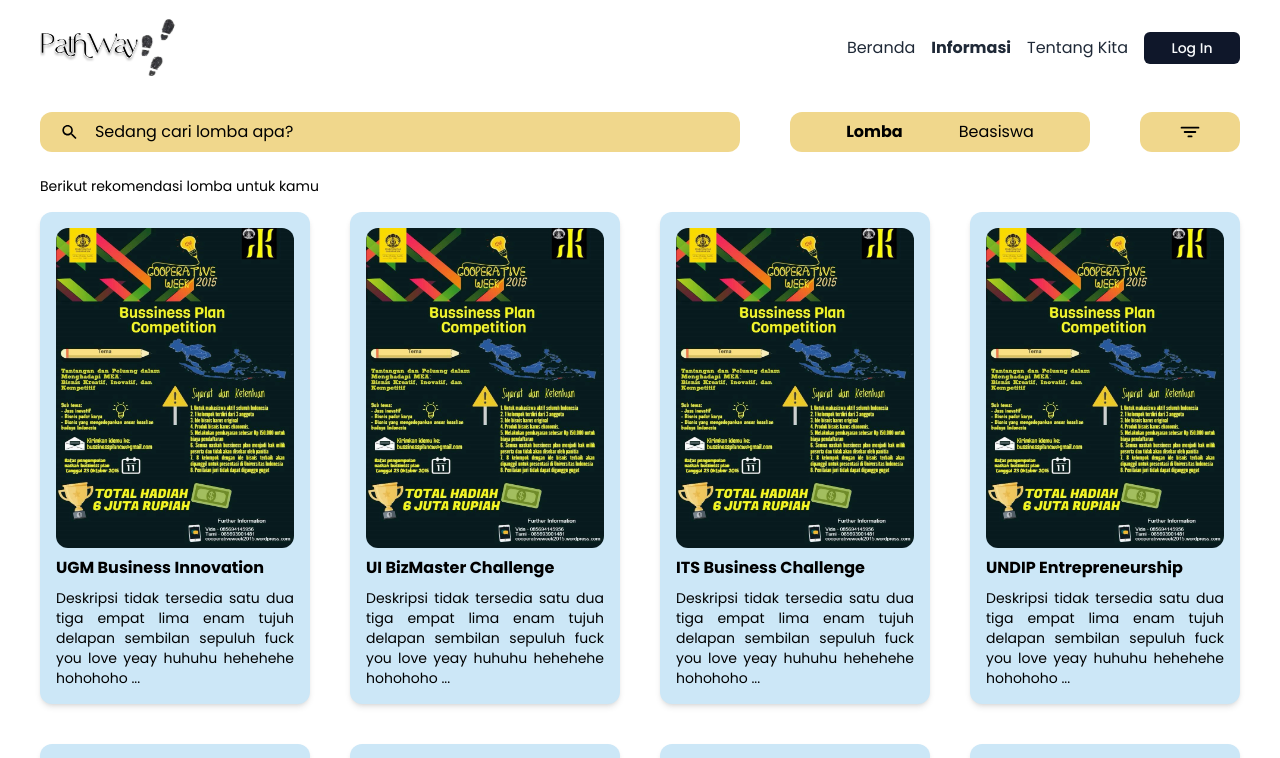
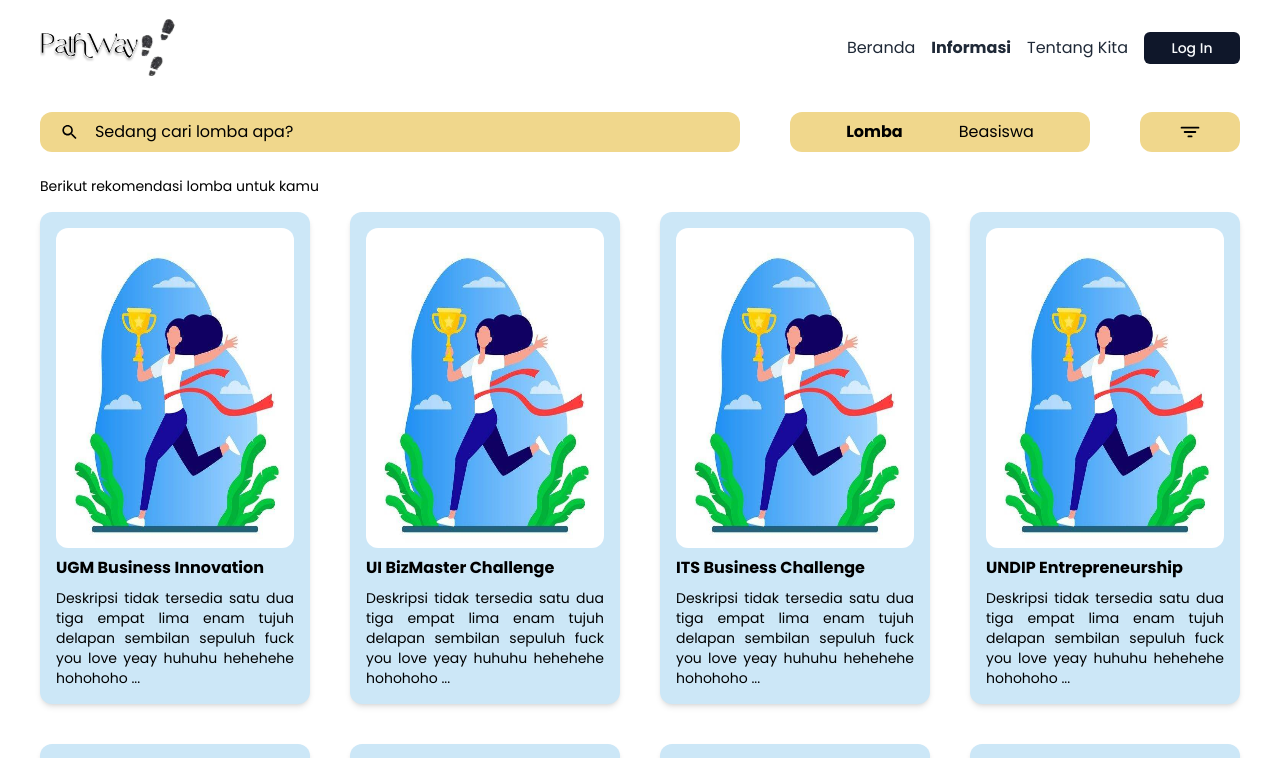
Before and after one commit to carllix/5_PathWay, a Next.js app: page /lomba in a window 1280 px wide. Shown: the top 758 px of the page. Built offline with nearby package versions, Linux system fonts and the light colour scheme; no server answers.

Commit message:
style: adjust size poster and add default lomba and beasiswa poster

```diff
--- a/src/app/(informasi)/beasiswa/[slug]/page.tsx
+++ b/src/app/(informasi)/beasiswa/[slug]/page.tsx
@@ -84,7 +84,7 @@
       {beasiswa && (
         <>
           <div className="grid lg:grid-cols-2 gap-9 mt-10">
-            <Poster imageUrl="/information-details.jpg" />
+            <Poster imageUrl="/default_beasiswa.jpg" />
             <div className="flex flex-col gap-9">
               <Details
                 title={beasiswa.judul_beasiswa}
@@ -95,10 +95,7 @@
                 scholarship_amount={beasiswa.totaluang_beasiswa}
                 level={beasiswa.tingkat}
               />
-              <Deskripsi
-                desc={beasiswa.deskripsi}
-                onButtonClick={openModal}
-              />
+              <Deskripsi desc={beasiswa.deskripsi} onButtonClick={openModal} />
             </div>
           </div>
 
--- a/src/app/(informasi)/beasiswa/page.tsx
+++ b/src/app/(informasi)/beasiswa/page.tsx
@@ -122,6 +122,7 @@
               title={beasiswa.judul_beasiswa}
               type="beasiswa"
               description={beasiswa.deskripsi}
+              imageUrl="/default_beasiswa.jpg"
             />
           ))}
         </div>
--- a/src/app/(informasi)/components/Card.tsx
+++ b/src/app/(informasi)/components/Card.tsx
@@ -5,10 +5,12 @@
   title,
   description,
   type,
+  imageUrl,
 }: {
   title: string;
   description: string;
   type: string;
+  imageUrl: string;
 }) {
   return (
     <div className="rounded-xl shadow-md p-4 bg-[#CCE7F7] text-sm sm:text-base hover:bg-[#B0D4ED] cursor-pointer">
@@ -18,7 +20,7 @@
         <div className="flex flex-col gap-2">
           {/* Gambar tidak tersedia pada dataset */}
           <Image
-            src="/information-details.jpg"
+            src={imageUrl}
             alt="poster"
             width={800}
             height={1134}
--- a/src/app/(informasi)/components/poster.tsx
+++ b/src/app/(informasi)/components/poster.tsx
@@ -9,7 +9,7 @@
   return (
     <div className="flex justify-center">
       <Image
-        className="rounded-3xl w-4/5 lg:w-full"
+        className="rounded-3xl w-4/5 lg:w-full h-auto lg:h-screen"
         src={imageUrl}
         alt="poster"
         width={800}
--- a/src/app/(informasi)/lomba/[slug]/page.tsx
+++ b/src/app/(informasi)/lomba/[slug]/page.tsx
@@ -80,7 +80,7 @@
       {lomba && (
         <>
           <div className="grid lg:grid-cols-2 gap-9 mt-10">
-            <Poster imageUrl="/information-details.jpg" />
+            <Poster imageUrl="/default_lomba.jpg" />
             <div className="flex flex-col gap-9">
               <Details
                 title={lomba.judul_lomba}
--- a/src/app/(informasi)/lomba/page.tsx
+++ b/src/app/(informasi)/lomba/page.tsx
@@ -115,6 +115,7 @@
               title={lomba.judul_lomba}
               type="lomba"
               description="Deskripsi tidak tersedia satu dua tiga empat lima enam tujuh delapan sembilan sepuluh fuck you love yeay huhuhu hehehehe hohohoho yeayyy"
+              imageUrl="/default_lomba.jpg"
             />
           ))}
         </div>
```
Also changed, not shown: public/default_beasiswa.jpg (added), public/default_lomba.jpg (added).
